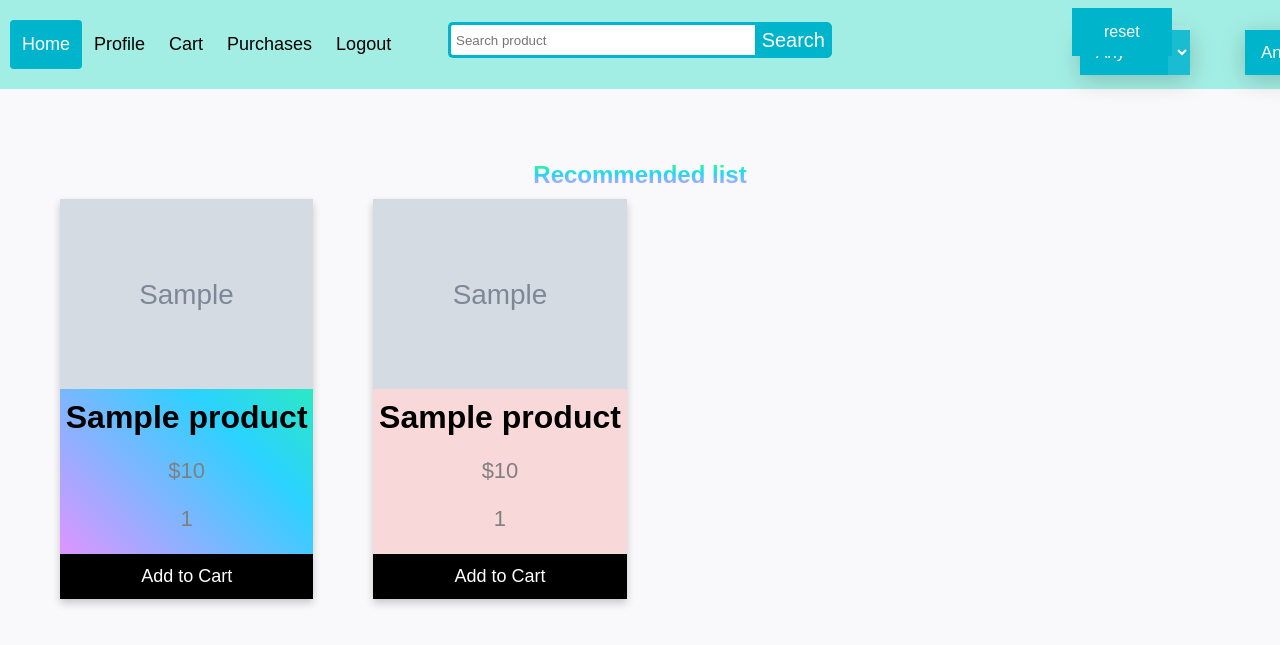
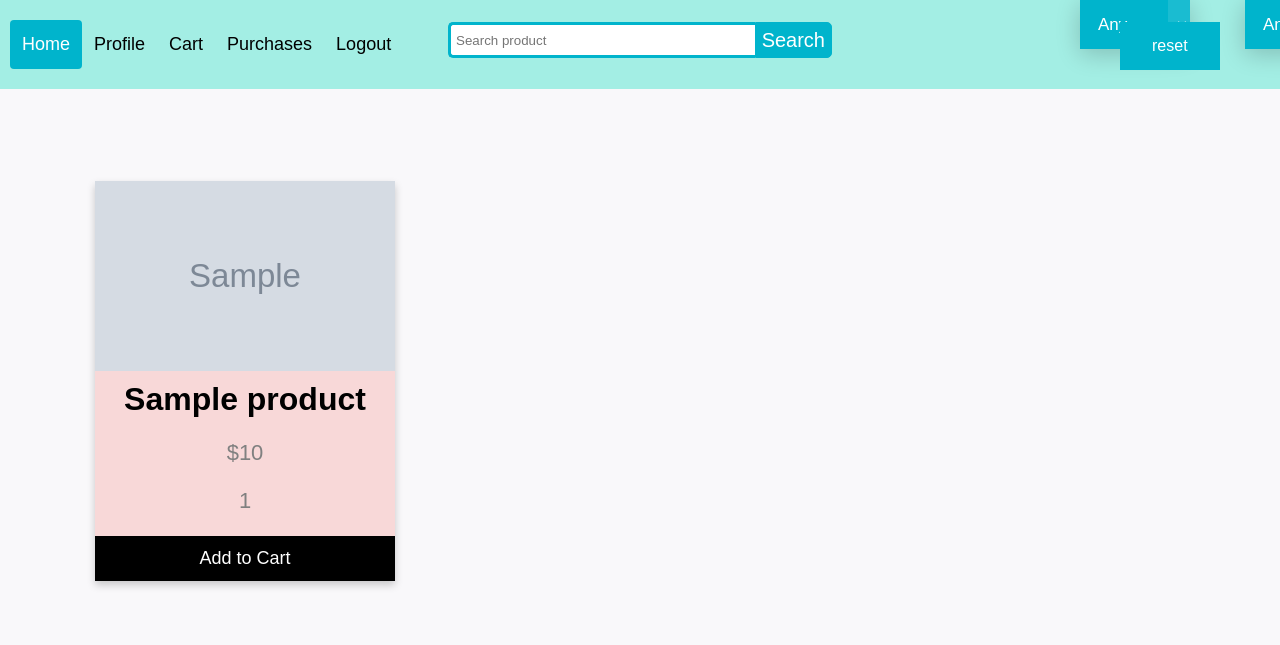
Before and after one commit to Mohammad9050/Shop, a Django app: page / in a window 1280 px wide. Shown: the top 645 px of the page. Run offline with Django 3.2, Linux system fonts and the light colour scheme; a user stored in the database is signed in; tables that the repository leaves empty hold one stand-in row (values such as "Sample post"); grey boxes marked "Sample" are stand-in pictures.

Commit message:
add tag feature

```diff
--- a/Accounts/static/Accounts/css/formstyle.css
+++ b/Accounts/static/Accounts/css/formstyle.css
@@ -17,7 +17,7 @@ h1 {
 .box select {
   background-color: #00B4CC;
   color: white;
-  padding: 12px;
+  padding: 14px;
   width: 110px;
   border: none;
   font-size: 17px;
@@ -62,7 +62,9 @@ h1 {
   text-decoration: none;
   display: inline-block;
   font-size: 16px;
-  margin: 4px 2px;
+  /*margin: 4px 2px;*/
+  margin-top: 18px;
+  margin-left: 50px;
   cursor: pointer;
 }
 .reset-button:hover{
--- a/Accounts/static/Accounts/css/test_product.css
+++ b/Accounts/static/Accounts/css/test_product.css
@@ -1,10 +1,10 @@
 .card {
   box-shadow: 0 4px 8px 0 rgba(0, 0, 0, 0.2);
-  max-width: 300px;
+  width: 300px;
   text-align: center;
   font-family: arial;
   float: left;
-  margin-left: 60px;
+  margin-left: 95px;
   margin-block-end: 30px;
   margin-block-start: 10px;
 }
--- a/Accounts/urls.py
+++ b/Accounts/urls.py
@@ -4,7 +4,7 @@ from django.views.generic import TemplateView
 app_name = 'Account'
 urlpatterns = [
     path('sign_up', views.sing_up, name='signup'),
-    path('login', views.login_view, name='login'),
+    path('login/', views.login_view, name='login'),
     path('logout', views.logout_view, name='logout'),
     path('main_test', views.main_view, name='main_test'),
     path('profile_detail', views.profile_detail, name ='profile_detail'),
@@ -12,5 +12,4 @@ urlpatterns = [
     path('purchase', views.purchase, name='purchase'),
     path('edit', views.edit_profile, name='edit'),
     path("password_reset", views.password_reset_request, name="password_reset")
-   # path('tetsy', TemplateView.as_view(template_name='Accounts/pay_test.html'))
-]
+   ]
--- a/Accounts/views.py
+++ b/Accounts/views.py
@@ -37,13 +37,13 @@ def login_view(request):
 
         if user is None:
             context['error'] = 'username or password is wrong'
-            return render(request, 'accounts/login.html', context)
+            return render(request, 'Accounts/login.html', context)
         else:
             login(request, user)
             return HttpResponseRedirect(reverse('Store:product'))
 
     else:
-        return render(request, 'accounts/login.html', context)
+        return render(request, 'Accounts/login.html', context)
 
 
 def logout_view(request):
--- a/Shop/settings.py
+++ b/Shop/settings.py
@@ -38,7 +38,8 @@ INSTALLED_APPS = [
     'django.contrib.staticfiles',
     'Accounts.apps.AccountsConfig',
     'Store.apps.StoreConfig',
-    'crispy_forms'
+    'crispy_forms',
+    'taggit'
 
 ]
 
--- a/Store/models.py
+++ b/Store/models.py
@@ -1,4 +1,5 @@
 from django.db import models
+from taggit.managers import TaggableManager
 
 
 class Product(models.Model):
@@ -20,6 +21,7 @@ class Product(models.Model):
     inventory = models.IntegerField(default=1)
     category = models.CharField(max_length=2, choices=CATEGORY, default='OT')
     product_img = models.ImageField(upload_to='photos/', default='photos/default_store.jpg')
+    tags = TaggableManager()
 
     def increase(self, num):
         if self.inventory < num:
--- a/Store/templates/Store/cart.html
+++ b/Store/templates/Store/cart.html
@@ -26,8 +26,12 @@
         <img src="{{ i.product.product_img.url }}" alt="Denim Jeans" style="width:100%; height: 190px; ">
         <h1>{{ i.product.name }}</h1>
         <p class="price">${{ i.product.price }}</p><br>
+        {% for tag in i.product.tags.all %}
+            <a href="{% url "Store:product" tag_slug=tag.slug %}" class="price">{{tag}}</a>,
+        {% endfor %}
      <a href="{% url "Store:delete" num=i.id %}" class="add_text" style="background-color: red">delete</a>
        <a href="{% url "Store:buy" num=i.id %}" class="add_text" style="background-color: green">Buy</a>
+
     </div>
 {% endfor %}
 </body>
--- a/Store/templates/Store/home.html
+++ b/Store/templates/Store/home.html
@@ -35,13 +35,13 @@
             <div class="box" style="transform: translate(400%, -750%)">
                 {% include "Store/_home.html" with field=find.price %}
             </div>
-            <a href="{% url "Store:product" %}"> <button type="button"  class="reset-button" id="trans">reset</button></a>
+            <a href="{% url "Store:product"  %}"> <button type="button"  class="reset-button" id="trans">reset</button></a>
         </form>
-{% if related %}
+{% if similar %}
     <h2 style="text-align: center; margin: 0;background: -webkit-linear-gradient(90deg, #FA8BFF 0%, #2BD2FF 52%, #2BFF88 90%);
       -webkit-background-clip: text;
       -webkit-text-fill-color: transparent;">Recommended list</h2>
-    {% for j in related %}
+    {% for j in similar %}
         <div class="card" style="background-color:  #FA8BFF;
         background-image: -webkit-linear-gradient(45deg, #FA8BFF 0%, #2BD2FF 52%, #2BFF88 90%);
         background-image: -moz-linear-gradient(45deg, #FA8BFF 0%, #2BD2FF 52%, #2BFF88 90%);
--- a/Store/urls.py
+++ b/Store/urls.py
@@ -6,6 +6,7 @@ from . import views
 app_name = 'Store'
 urlpatterns = [
     path('', views.product, name='product'),
+    path('tag/<slug:tag_slug>', views.product, name='product'),
     path('add_to_cart/<int:num>', views.add_to_cart, name='add'),
     path('cart', views.cart, name='cart'),
     path('delete_cart/<int:num>', views.delete_cart, name='delete'),
--- a/Store/views.py
+++ b/Store/views.py
@@ -3,34 +3,31 @@ from django.db.models import Q
 from django.http import HttpResponseRedirect
 from django.shortcuts import render, get_object_or_404
 from django.urls import reverse
+from taggit.models import Tag
+from django.db.models import Count
 from Accounts.models import Cart
 from Store.forms import SearchForm
 from Store.models import Product, Receipt
 
 
-def product(request):
+def product(request, tag_slug=None):
+
     find = SearchForm(request.GET)
     products = Product.objects.all()
 
     try:
         profile = request.user.profile
         buys = Receipt.objects.filter(customer=profile)
+        tags = buys.values_list('product__tags', flat=True)
+        buys_id = buys.values_list('product__id', flat=True)
+        similar = Product.objects.filter(tags__in=tags).exclude(id__in=buys_id)
+        similar = similar.annotate(same_tags=Count('tags')).order_by('-same_tags')[:4]
+        similar_id = similar.values_list('id', flat=True)
+        products = Product.objects.exclude(id__in=similar_id)
     except:
         profile = ''
         buys = []
-
-    if buys:
-        prices = []
-        cats = []
-        for i in buys:
-            prices.append(i.product.price)
-            cats.append(i.product.category)
-        prices.sort()
-
-        related_obj = Product.objects.filter(Q(price__gte=prices[0]) & Q(price__lte=prices[-1]) &
-                                             Q(category__in=cats))[:4]
-    else:
-        related_obj = ''
+        similar = ''
     if find.is_valid():
         name_searched = find.cleaned_data['name']
         products = products.filter(name__contains=name_searched)
@@ -42,12 +39,15 @@ def product(request):
         if min_price is not None:
             products = products.filter(price__gte=min_price)
     l_product = len(products)
+    if tag_slug:
+        tag = get_object_or_404(Tag, slug=tag_slug)
+        products = products.filter(tags__in=[tag])
     context = {
         'products': products,
         'find': find,
         'profile': profile,
         'l_product': l_product,
-        'related': related_obj
+        'similar': similar
     }
 
     return render(request, 'Store/home.html', context)
```
Also changed, not shown: Store/templates/Store/test_related.html (deleted, +0 -18 lines), Store/migrations/0006_product_tags.py (added).
